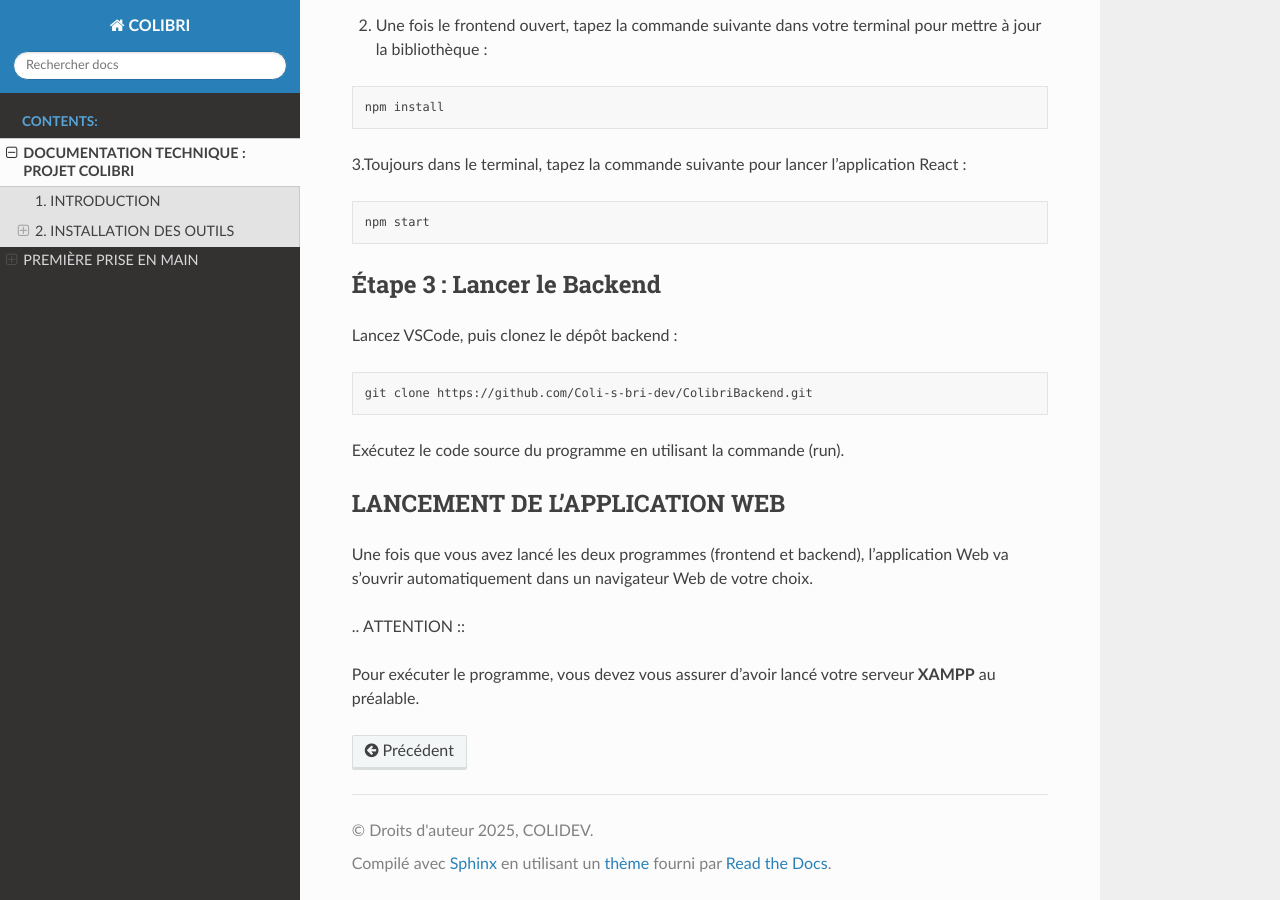
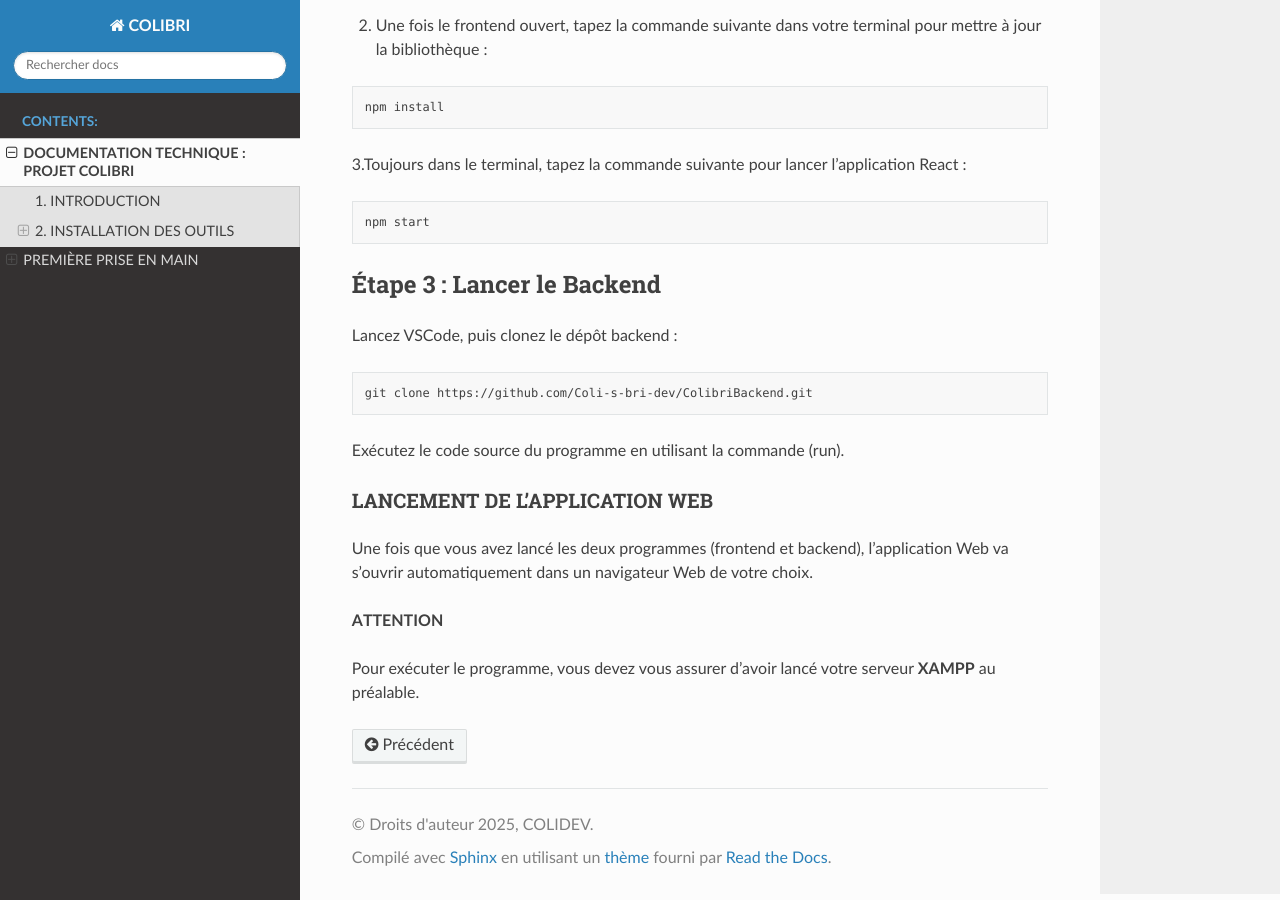
Before and after one commit to Nicole8001/docs, a Sphinx documentation site: the page built from docs/source/my-first-post.md, in a window 1280 px wide and 900 px high, scrolled down 1771 px. Built offline with Sphinx 7.4.7 and the Read the Docs theme 3.1.0, drawn with Linux system fonts in a browser that asks for light colours.

````diff
--- a/docs/source/my-first-post.md
+++ b/docs/source/my-first-post.md
@@ -50,7 +50,7 @@ git clone https://github.com/Coli-s-bri-dev
 
 1. Lancez votre interface IDE, dans notre cas **VSCode**, et clonez le dépôt suivant :
 ```bash
-   git clone https://github.com/Coli-s-bri-dev/Colibri-react-ts.git
+git clone https://github.com/Coli-s-bri-dev/Colibri-react-ts.git
 ```
 
 2. Une fois le frontend ouvert, tapez la commande suivante dans votre terminal pour mettre à jour la bibliothèque :
@@ -74,10 +74,10 @@ git clone https://github.com/Coli-s-bri-dev/ColibriBackend.git
 
 Exécutez le code source du programme en utilisant la commande (run).
 
-## LANCEMENT DE L'APPLICATION WEB
+### LANCEMENT DE L'APPLICATION WEB
 
 Une fois que vous avez lancé les deux programmes (frontend et backend), l'application Web va s’ouvrir automatiquement dans un navigateur Web de votre choix.
 
-.. ATTENTION ::
+ **ATTENTION**
 
 Pour exécuter le programme, vous devez vous assurer d'avoir lancé votre serveur **XAMPP** au préalable.
````
